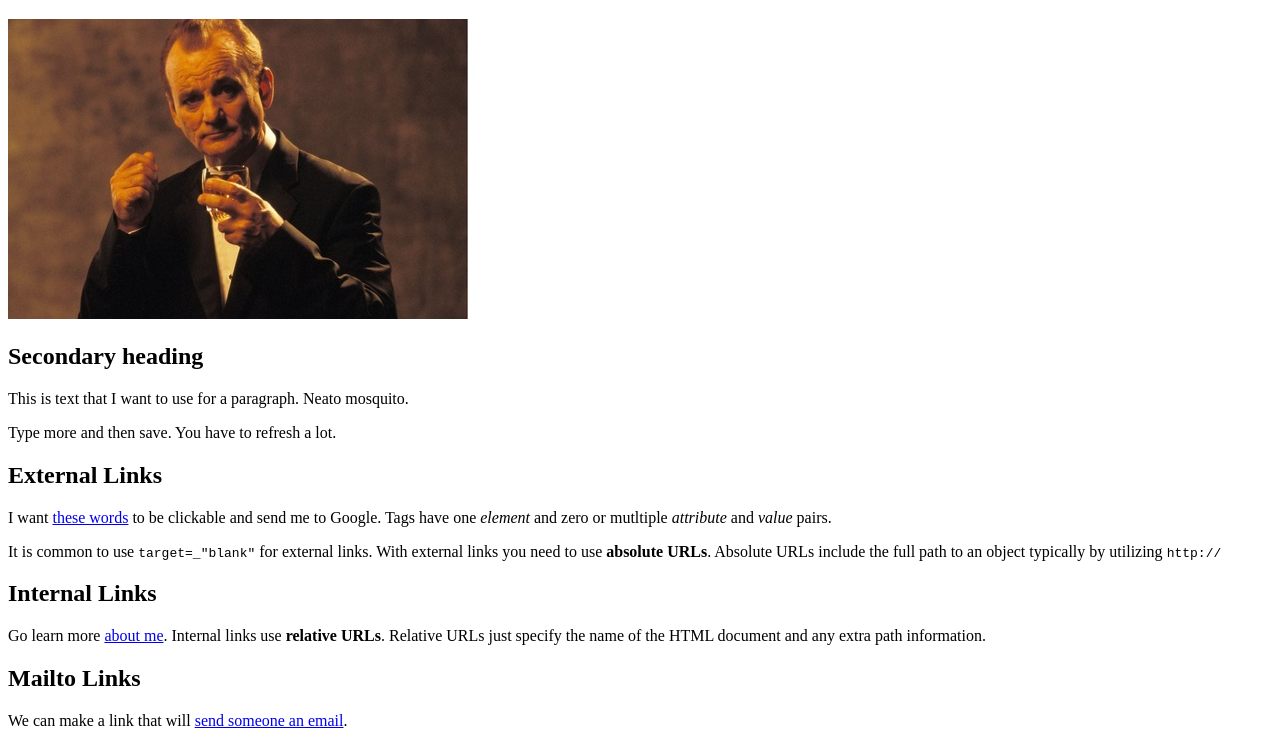
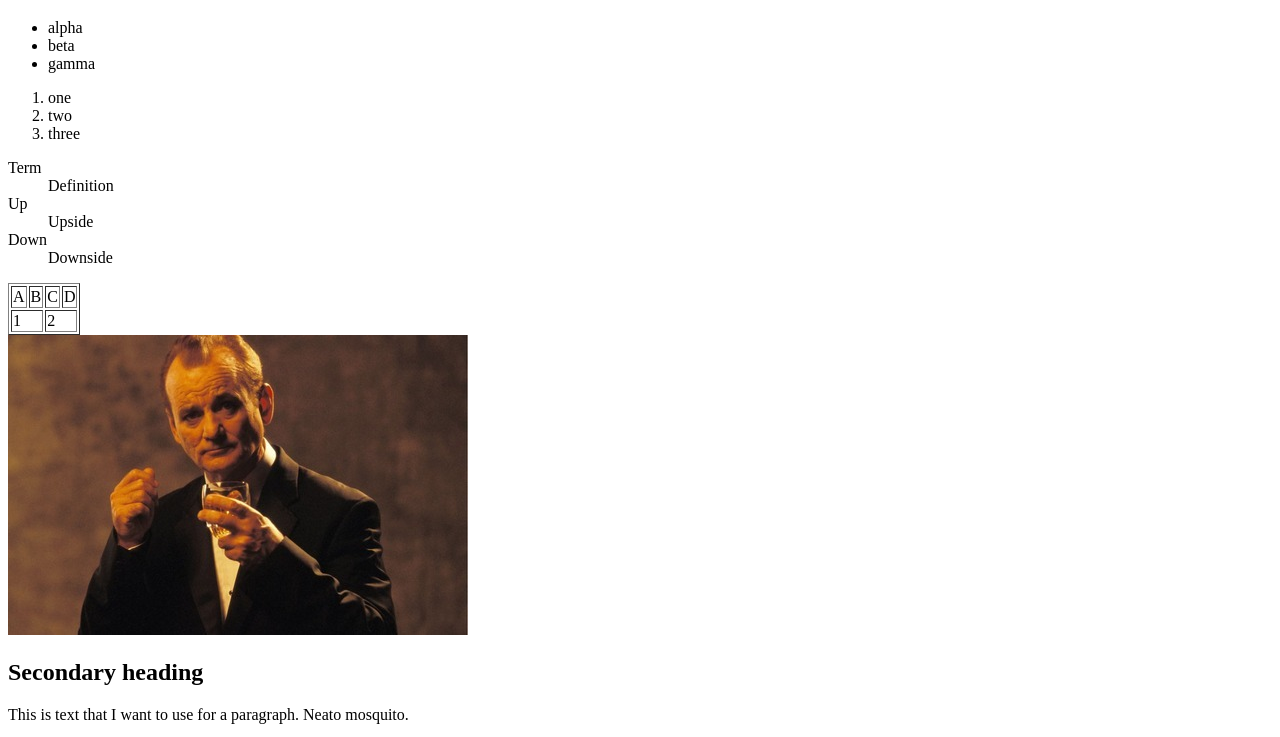
Before and after one commit to rianam/rianam.github.io, a plain HTML site: page Index.html in a window 1280 px wide. Shown: the part 61-798 px from the top of the page. Drawn offline with Linux system fonts and the light colour scheme.

Commit message:
Basic CSS

```diff
--- a/Index.html
+++ b/Index.html
@@ -1,11 +1,45 @@
 <!DOCTYPE html>
 <html>
     <head>
-        <title>Images</title>
+        <title>List and Tables</title>
         <meta http-equiv="Content-Type" content="text/html; charset=UTF-8" />
     </head>
     <body>
         <h1> Tag reference</h1>
+        <ul>
+            <li>alpha</li>
+            <li>beta</li>
+            <li>gamma</li>
+        </ul>
+
+        <ol>
+            <li>one</li>
+            <li>two</li>
+            <li>three</li>
+        </ol>
+
+        <dl>
+            <dt>Term</dt>
+            <dd>Definition</dd>
+            <dt>Up</dt>
+            <dd>Upside</dd>
+            <dt>Down</dt>
+            <dd>Downside</dd>
+        </dl>
+
+        <table border="1">
+            <tr>
+                <td>A</td>
+                <td>B</td>
+                <td>C</td>
+                <td>D</td>
+            </tr>
+             <tr>
+                <td colspan="2">1</td>
+                <td colspan="2">2</td>
+            </tr>
+
+        </table>
 
         <img src="img/bill.jpg"  alt="Bill Murray" title="Bill Murray's face is like so shocked, yo." />
 
--- /dev/null
+++ b/css/base.css
@@ -0,0 +1,25 @@
+* {
+    box-sizing: border-box;
+}
+
+h1 {
+    color: #ff4a00;
+    font-size: 40px;
+}
+
+h2 {
+    font-size: 22px;
+    color: #0021a5;
+}
+
+p {
+    font-size: 16px;
+    line-height: 22px;
+}
+
+img {
+    border: 5px solid #cccccc;
+    margin: 0 5% 0 5%;
+    padding: 1%; /* TRouBLe */
+    width:90%;
+}
```
